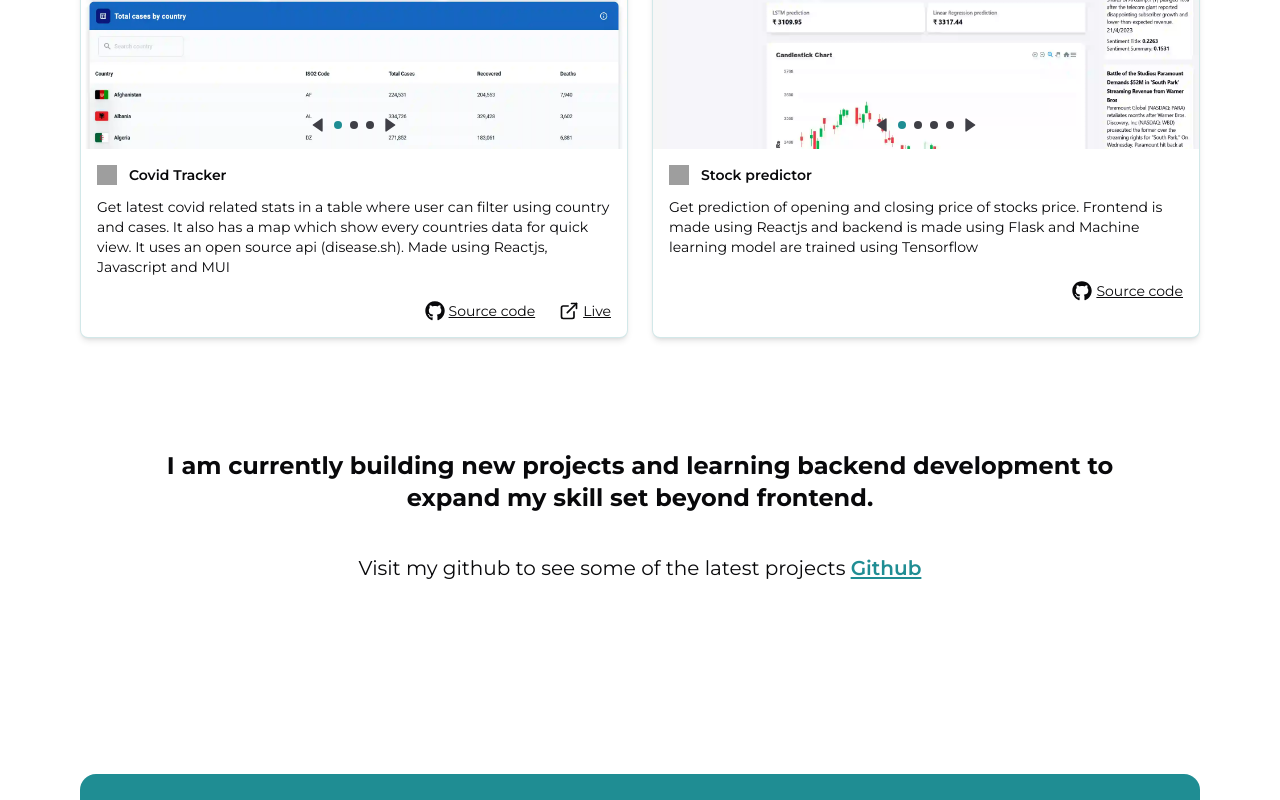
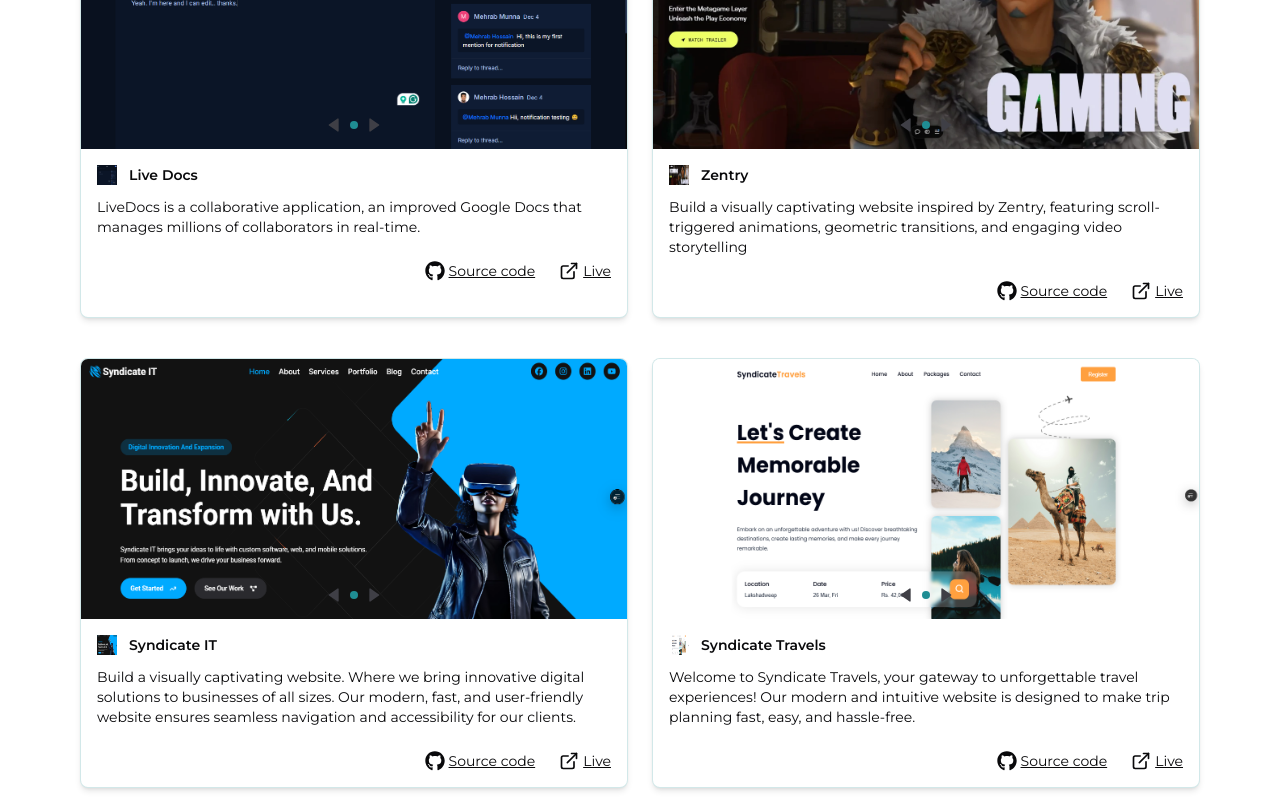
Before and after one commit to mehrabhossain1/mehrabhossainportfolio, a Next.js app: page /projects in a window 1280 px wide. Shown: the part 1380-2180 px from the top of the page. Built offline with nearby package versions, Linux system fonts and the light colour scheme; grey boxes are pictures that could not be loaded.

Commit message:
completed

```diff
--- a/src/data/projects.ts
+++ b/src/data/projects.ts
@@ -24,20 +24,26 @@
   },
   {
     index: 1,
-    title: "Live Docs",
+    title: "Uni Management",
     href: "/projects",
     tags: [
-      "Nextjs",
+      "React.js",
+      "TypeScript",
+      "Ant Design",
+      "Redux",
+      "Redux Toolkit",
+      "React Router DOM",
+      "React Hook Form",
+      "Redux Persist",
+      "Shadcn UI",
+      "Express.js",
+      "Mongoose",
+      "Zod",
       "Tailwindcss",
-      "Typescript",
-      "Shadcn UI",
-      "Liveblocks",
-      "Lexical Editor",
-      "Clerk",
     ],
     image: {
-      LIGHT: "/images/projects/live_docs.png",
-      DARK: "/images/projects/live_docs.png",
+      LIGHT: "/images/projects/uni3.png",
+      DARK: "/images/projects/uni3.png",
     },
   },
   {
@@ -103,29 +109,39 @@
     liveWebsiteHref: "https://mehrab-hossain.vercel.app",
   },
   {
-    name: "Covid Tracker",
-    favicon: "/images/projects/logos/covidtracker.ico",
-    imageUrl: [
-      "/images/projects/covidTracker.webp",
-      "/images/projects/covidTrackerMap.webp",
-      "/images/projects/covidTrackerTable.webp",
-    ],
+    name: "Live Docs",
+    favicon: "/images/projects/live_docs.png",
+    imageUrl: ["/images/projects/live_docs.png"],
     description:
-      "Get latest covid related stats in a table where user can filter using country and cases. It also has a map which show every countries data for quick view. It uses an open source api (disease.sh). Made using Reactjs, Javascript and MUI",
-    sourceCodeHref: "https://github.com/BUMBAIYA/CovidTracker",
-    liveWebsiteHref: "https://bumbaiya.github.io/CovidTracker",
+      "LiveDocs is a collaborative application, an improved Google Docs that manages millions of collaborators in real-time.",
+    sourceCodeHref: "https://github.com/mehrabhossain1/live_docs",
+    liveWebsiteHref: "https://live-docs-sable-five.vercel.app",
   },
   {
-    name: "Stock predictor",
-    favicon: "/images/projects/logos/stockpredictor.ico",
-    imageUrl: [
-      "/images/projects/stockPredictor.webp",
-      "/images/projects/stockPredictorCandleChart.webp",
-      "/images/projects/stockPredictorCompareChart.webp",
-      "/images/projects/stockPredictorLineChart.webp",
-    ],
+    name: "Zentry",
+    favicon: "/images/projects/zentry.webp",
+    imageUrl: ["/images/projects/zentry.webp"],
     description:
-      "Get prediction of opening and closing price of stocks price. Frontend is made using Reactjs and backend is made using Flask and Machine learning model are trained using Tensorflow",
-    sourceCodeHref: "https://github.com/Rohrschachh/Stock-Market-Predictor",
+      "Build a visually captivating website inspired by Zentry, featuring scroll-triggered animations, geometric transitions, and engaging video storytelling",
+    sourceCodeHref: "https://github.com/mehrabhossain1/zentry",
+    liveWebsiteHref: "https://zentry-ivory.vercel.app",
+  },
+  {
+    name: "Syndicate IT",
+    favicon: "/images/projects/synit1.png",
+    imageUrl: ["/images/projects/synit1.png"],
+    description:
+      "Build a visually captivating website. Where we bring innovative digital solutions to businesses of all sizes. Our modern, fast, and user-friendly website ensures seamless navigation and accessibility for our clients.",
+    sourceCodeHref: "https://github.com/mehrabhossain1/syndicate-IT",
+    liveWebsiteHref: "https://syndicate-it.vercel.app",
+  },
+  {
+    name: "Syndicate Travels",
+    favicon: "/images/projects/syntravels1.png",
+    imageUrl: ["/images/projects/syntravels1.png"],
+    description:
+      "Welcome to Syndicate Travels, your gateway to unforgettable travel experiences! Our modern and intuitive website is designed to make trip planning fast, easy, and hassle-free.",
+    sourceCodeHref: "https://github.com/mehrabhossain1/syndicate-travels",
+    liveWebsiteHref: "https://syndicatetravels.vercel.app",
   },
 ];
```
Also changed, not shown: public/images/projects/synit1.png (added), public/images/projects/syntravels1.png (added).
